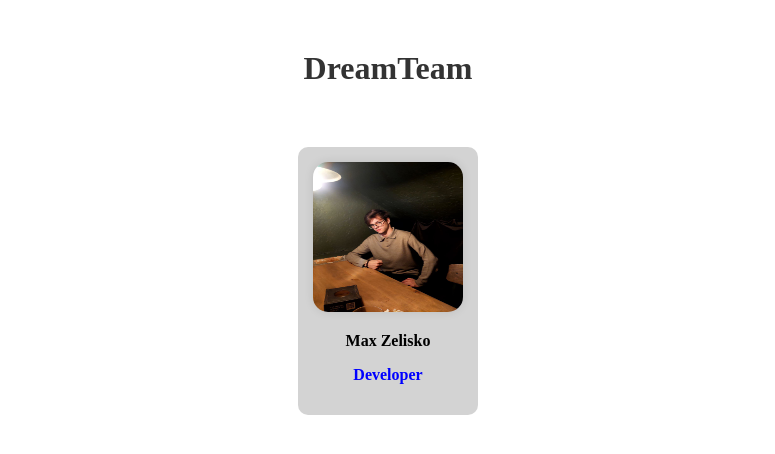
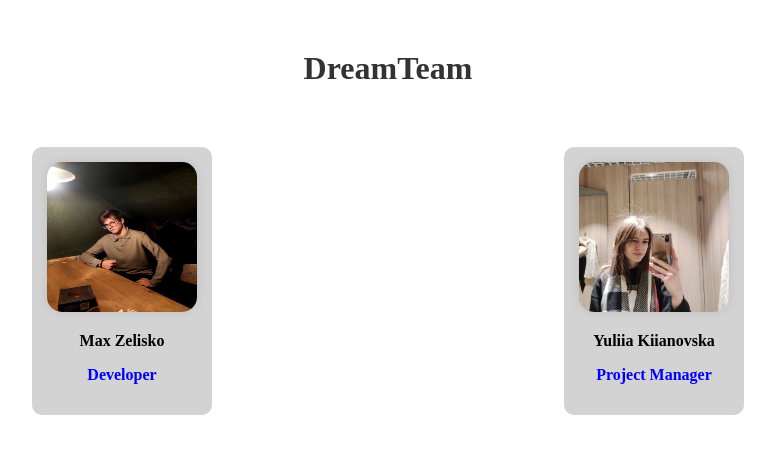
Before and after one commit to Donjkee/My-dream-team, an Angular app in the folder site/: page / in a window 1280 px wide. Shown: the top 454 px of the page, without its empty margins (252-1027 px from the left). Built offline with nearby package versions, Linux system fonts and the light colour scheme.

Commit message:
add info about pm

```diff
--- a/site/src/app/home/home.component.html
+++ b/site/src/app/home/home.component.html
@@ -7,6 +7,12 @@
             <p>Max Zelisko</p>
             <p style="color: blue;">Developer</p>
         </div>
+        <div class="developer">
+            <img src="/assets/images/pm.jpg" alt="Developer">
+            <p>Yuliia Kiianovska</p>
+            <p style="color: blue;">Project Manager</p>
+        </div>
+
         <!--
             тут просто робіть копію як в мене, свої дані та карртинку в assets/images/картинка ваша
         -->
```
Also changed, not shown: site/src/assets/images/pm.jpg (added).
